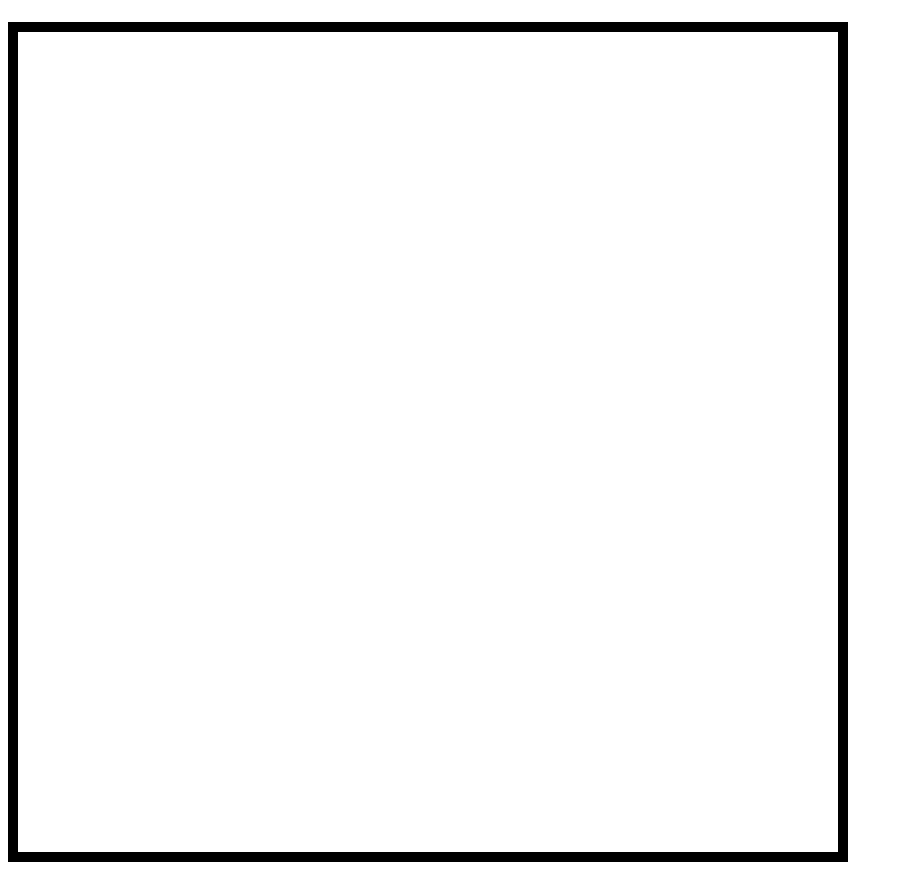
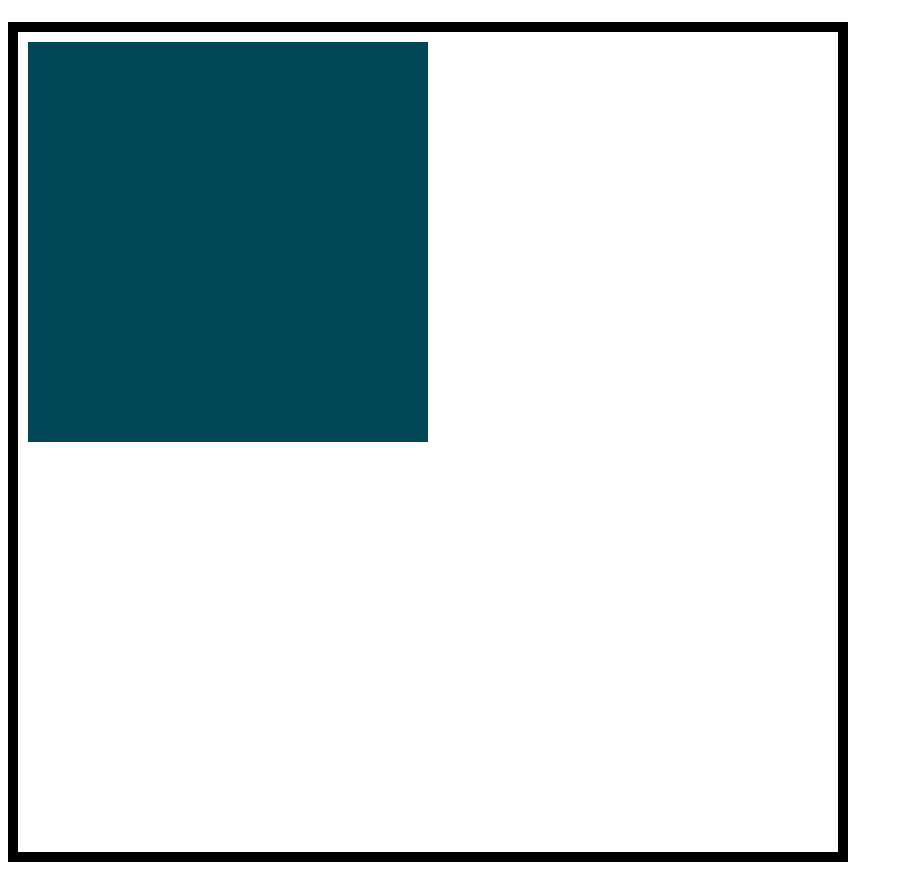
Before and after one commit to climbbikehike/etchasketch, a plain HTML site: page index.html in a window 1280 px wide. Shown: the part 65-935 px from the top of the page, without its empty margins (0-903 px from the left). Drawn offline with nearby package versions, Linux system fonts and the light colour scheme.

Commit message:
Most recent stylesheets update.

```diff
--- a/stylesheet.css
+++ b/stylesheet.css
@@ -9,3 +9,12 @@
 	margin: 0;
 	border: 10px solid black;
 }
+
+.divs {
+	width: 400px;
+	height: 400px;
+	margin: 0 auto;
+	border: none;
+	background-color: #004657;
+	display: inline-block;
+}
```
